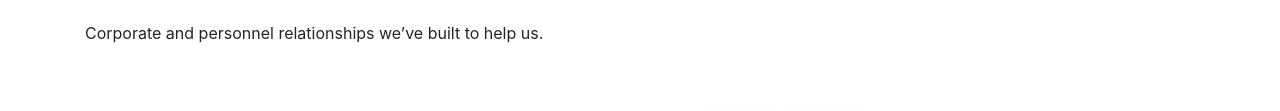
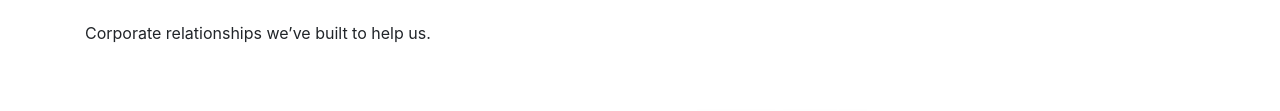
Before and after one commit to sasyaproduce/sasyaproduce.github.io, a plain HTML site: page partners.html in a window 1280 px wide. Shown: the part 193-304 px from the top of the page. Drawn offline with nearby package versions, Linux system fonts and the light colour scheme.

Commit message:
Update partners.html

```diff
--- a/partners.html
+++ b/partners.html
@@ -138,7 +138,7 @@
     <div class="container mt-4  mb-4">
         <div class="rect"></div>
 	     <h2>Key Partnerships</h2>
-       	     <p class=" mt-4">Corporate and personnel relationships we’ve built to help us. </p>
+       	     <p class=" mt-4">Corporate relationships we’ve built to help us. </p>
         <div class="row">
             <div class="col-12 col-sm-12 col-md-12 mx-auto">
                 <div class="row mt-5">
```
